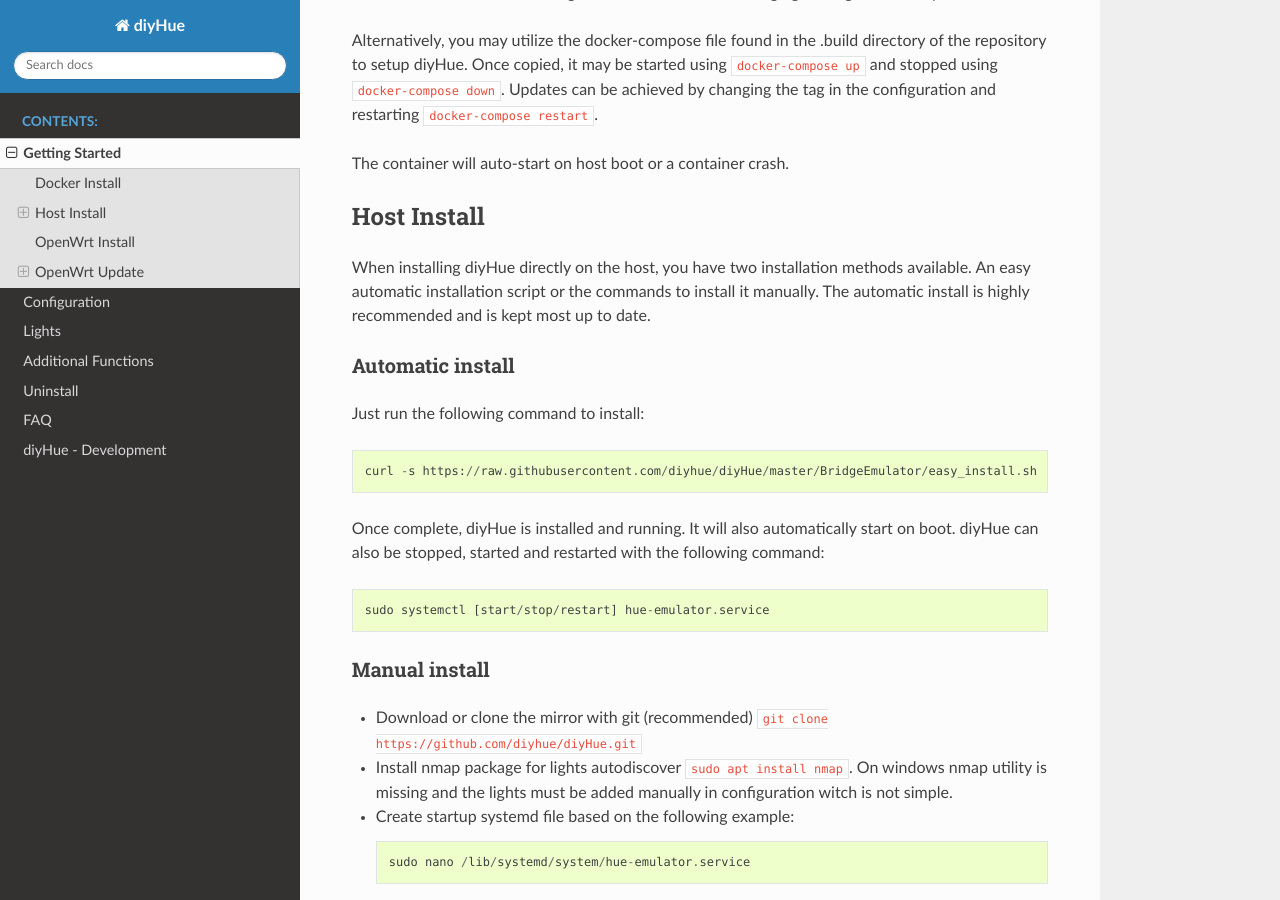
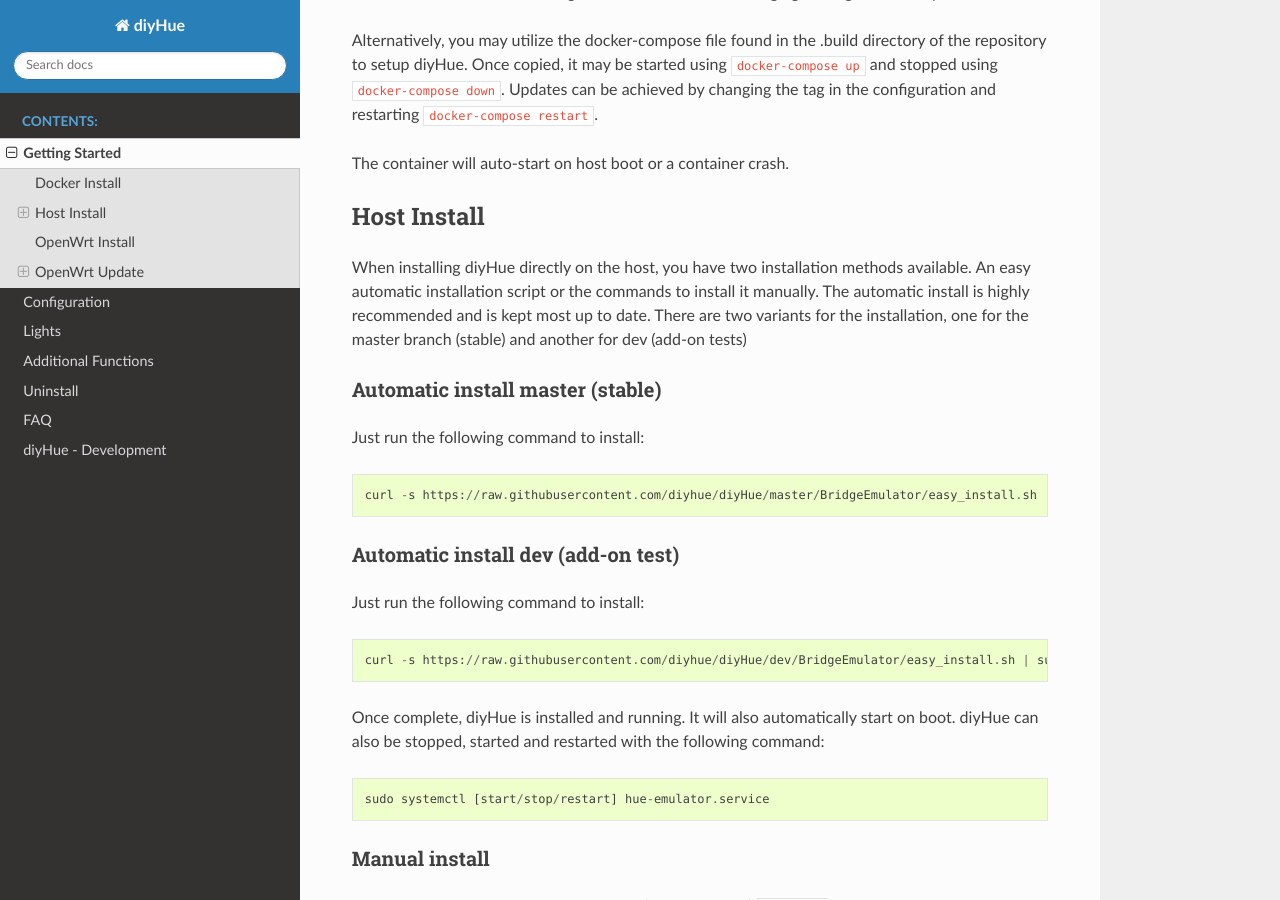
Before and after one commit to diyhue/ReadTheDocs, a Sphinx documentation site: the page built from source/getting_started.rst, in a window 1280 px wide and 900 px high, scrolled down 1965 px. Built offline with Sphinx 7.4.7 and the Read the Docs theme 2.0.0, drawn with Linux system fonts in a browser that asks for light colours.

Commit message:
Add install script for dev branch
This allows to simplify the tests in the dev branch.

```diff
--- a/source/getting_started.rst
+++ b/source/getting_started.rst
@@ -55,13 +55,21 @@
 ------------
 
 When installing diyHue directly on the host, you have two installation methods available. An easy automatic installation script or the commands to install it manually. The automatic install is highly recommended and is kept most up to date.
+There are two variants for the installation, one for the master branch (stable) and another for dev (add-on tests)
 
-Automatic install
+Automatic install master (stable)
 ~~~~~~~~~~~~~~~~~
 
 Just run the following command to install::
 
     curl -s https://raw.githubusercontent.com/diyhue/diyHue/master/BridgeEmulator/easy_install.sh | sudo bash /dev/stdin
+
+Automatic install dev (add-on test)
+~~~~~~~~~~~~~~~~~
+
+Just run the following command to install::
+
+    curl -s https://raw.githubusercontent.com/diyhue/diyHue/dev/BridgeEmulator/easy_install.sh | sudo bash /dev/stdin
 
 
 Once complete, diyHue is installed and running. It will also automatically start on boot. diyHue can also be stopped, started and restarted with the following command::
```
